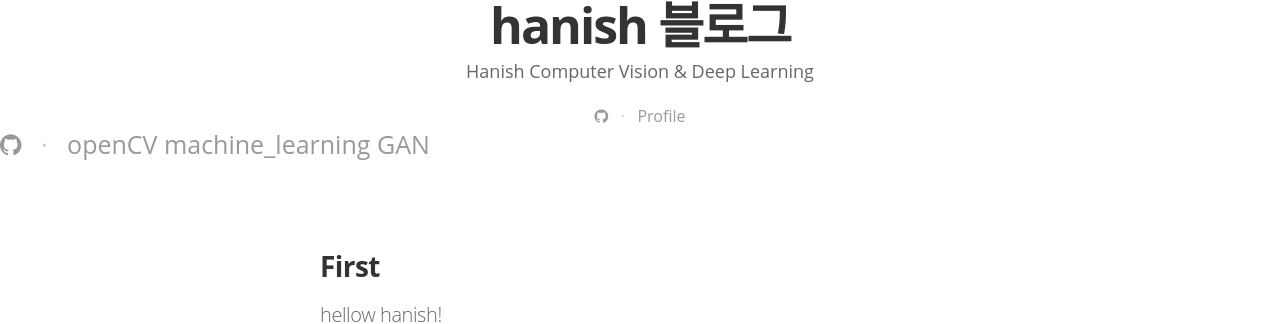
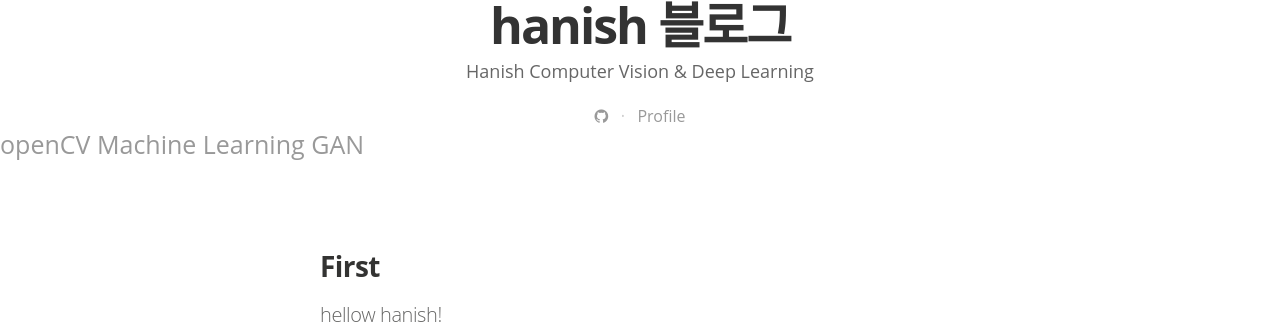
Before and after one commit to hanish3464/hanish3464.github.io, a Jekyll site: the page built from index.html, in a window 1280 px wide. Shown: the part 534-858 px from the top of the page. Built offline with Jekyll 4.4.1, drawn with Linux system fonts in a browser that asks for light colours; nearby versions of some CDN libraries; some web fonts are replaced; the list of posts is cut into pages by our own code; comment, search, counter and statistics services are not loaded.

Commit message:
menu bar

```diff
--- a/index.html
+++ b/index.html
@@ -25,16 +25,8 @@ layout: default
       {% endfor %}
       <a href={{ "/profile/" | prepend: site.baseurl }}>Profile</a>
     <div class="menu-bars">
-      {% for social in site.social %}
-        {% if social.url %}
-            <a class="icon-{{ social.icon }}" href="{{ social.url }}" {% if social.desc %} title="{{ social.desc }}"{% endif %}">
-              <i class="fa fa-{{ social.icon }}"></i>
-            </a>
-            &nbsp;&nbsp;·&nbsp;&nbsp;
-        {% endif %}
-      {% endfor %}
       <a href={{ "/opencv/" | prepend: site.baseurl }}>openCV</a>
-      <a href={{ "/machine_learning/" | prepend: site.baseurl }}>machine_learning</a>
+      <a href={{ "/machine_learning/" | prepend: site.baseurl }}>Machine Learning</a>
       <a href={{ "/GAN/" | prepend: site.baseurl }}>GAN</a>
     </div>
 </header>
```
